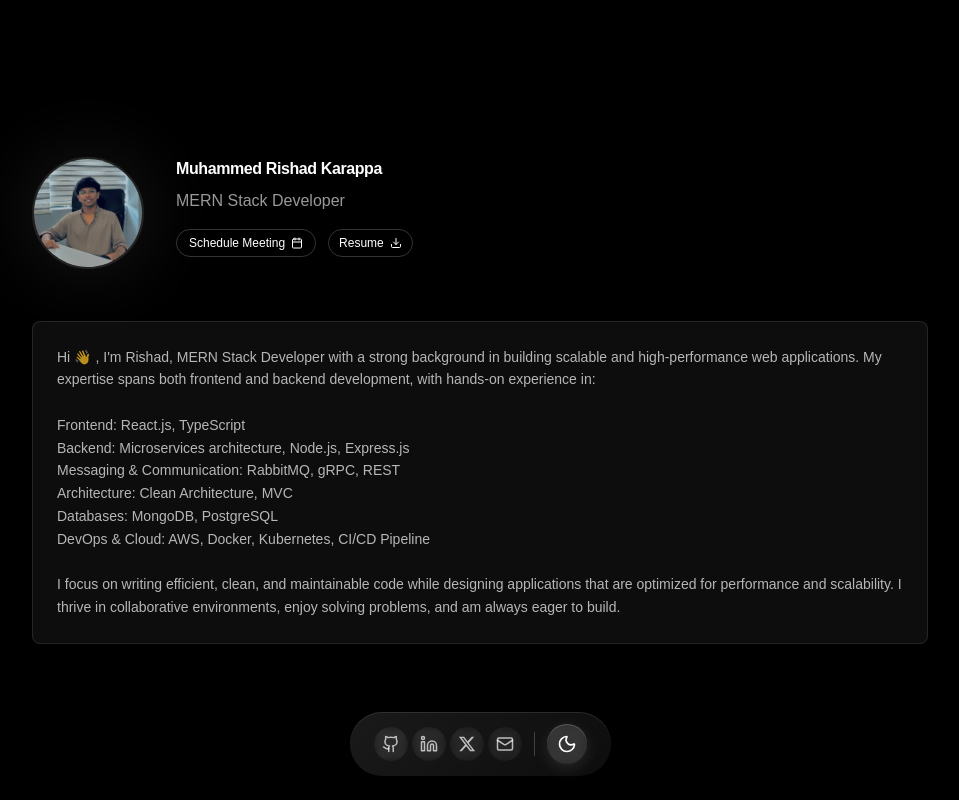
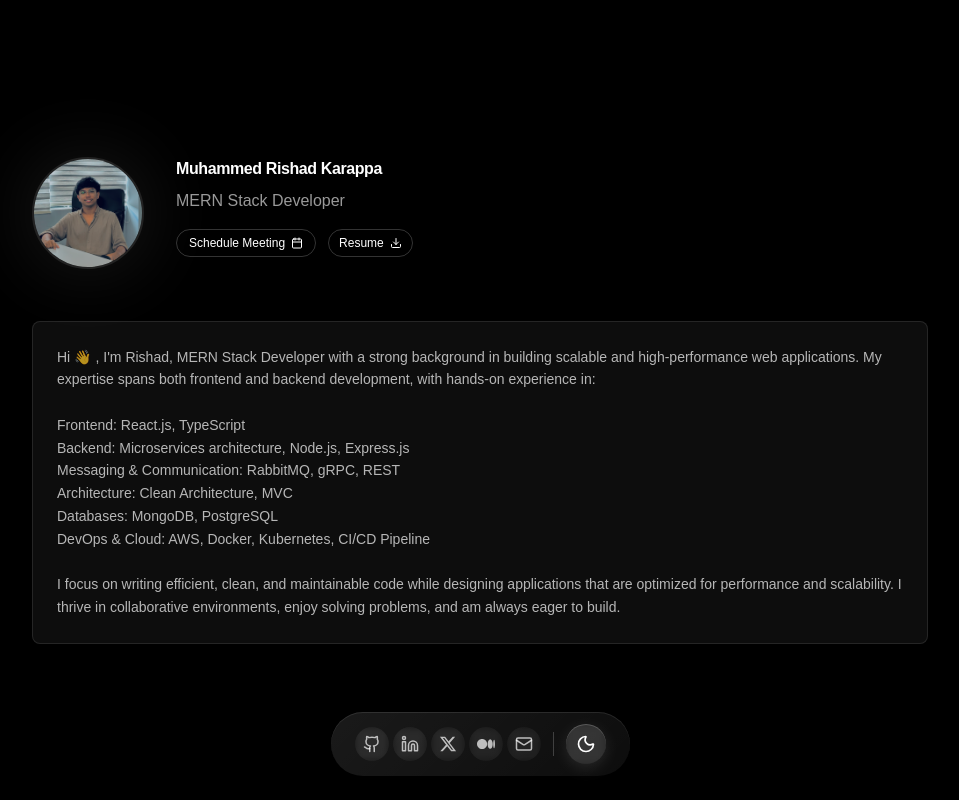
Before and after one commit to rishadkarappa/Portfolio, a Next.js app: page / in a window 1280 px wide. Shown: the top 800 px of the page, without its empty margins (160-1119 px from the left). Built offline with nearby package versions, Linux system fonts and the light colour scheme.

Commit message:
upated social m icons , nav, and style

```diff
--- a/app/page.tsx
+++ b/app/page.tsx
@@ -10,6 +10,13 @@ import Image from 'next/image';
 const XIcon = () => (
   <svg viewBox="0 0 24 24" width="18" height="18" fill="currentColor">
     <path d="M18.244 2.25h3.308l-7.227 8.26 8.502 11.24H16.17l-5.214-6.817L4.99 21.75H1.68l7.73-8.835L1.254 2.25H8.08l4.713 6.231zm-1.161 17.52h1.833L7.084 4.126H5.117z" />
+  </svg>
+);
+
+// Medium Icon
+const MediumIcon = () => (
+  <svg viewBox="0 0 1043.63 592.71" width="18" height="18" fill="currentColor">
+    <path d="M588.67 296.35c0 163.9-131.56 296.35-293.83 296.35S0 460.25 0 296.35 131.56 0 294.84 0s293.83 132.45 293.83 296.35zm323.15 0c0 154.78-65.78 280.35-146.91 280.35S618 451.13 618 296.35 683.78 16 764.91 16s146.91 125.57 146.91 280.35zm131.81 0c0 139.05-23.51 251.86-52.47 251.86s-52.49-112.81-52.49-251.86 23.51-251.86 52.49-251.86 52.47 112.81 52.47 251.86z"/>
   </svg>
 );
 
@@ -56,6 +63,10 @@ export default function Home() {
   const handleX = () => {
     window.open('https://x.com/rishadkarappa', '_blank');
   };
+
+  const handleMedium = () => {
+  window.open('https://medium.com/@rishadkarappa', '_blank');
+};
 
   const skills = {
     frontend: ['React.js', 'TypeScript'],
@@ -199,6 +210,23 @@ export default function Home() {
             >
               <XIcon />
             </button>
+
+            <button
+               onClick={handleMedium}
+                className={`p-2 rounded-full transition-all duration-200 ${
+                 darkMode
+                ? 'hover:bg-white/10 text-white/70 hover:text-white active:scale-95'
+                : 'hover:bg-black/10 text-black/70 hover:text-black active:scale-95'
+               }`}
+              style={{
+                 backdropFilter: 'blur(4px)',
+                 WebkitBackdropFilter: 'blur(4px)',
+               }}
+               aria-label="Medium"
+              >
+            <MediumIcon />
+          </button>
+
 
             <button
               onClick={handleEmail}
```
